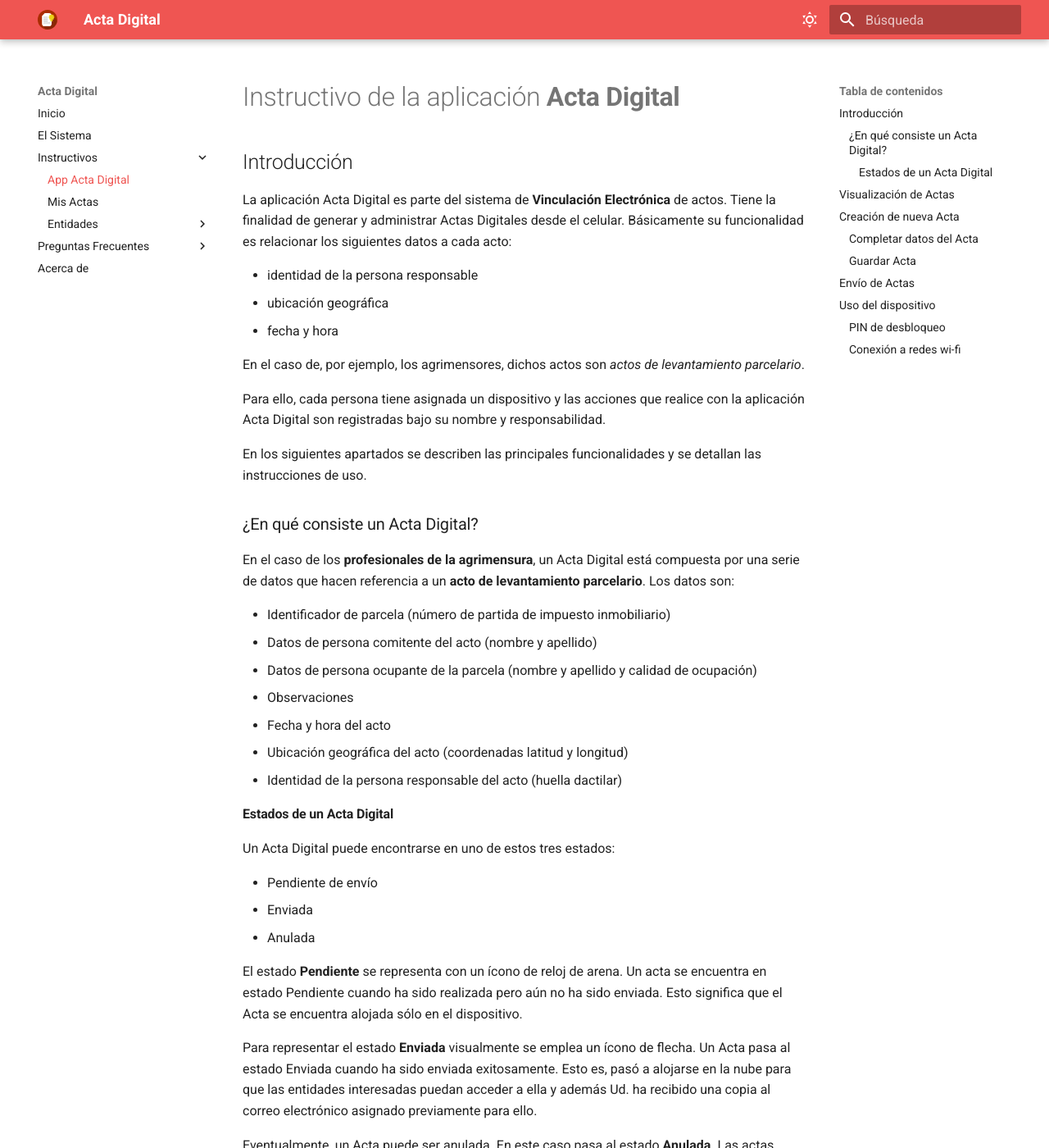
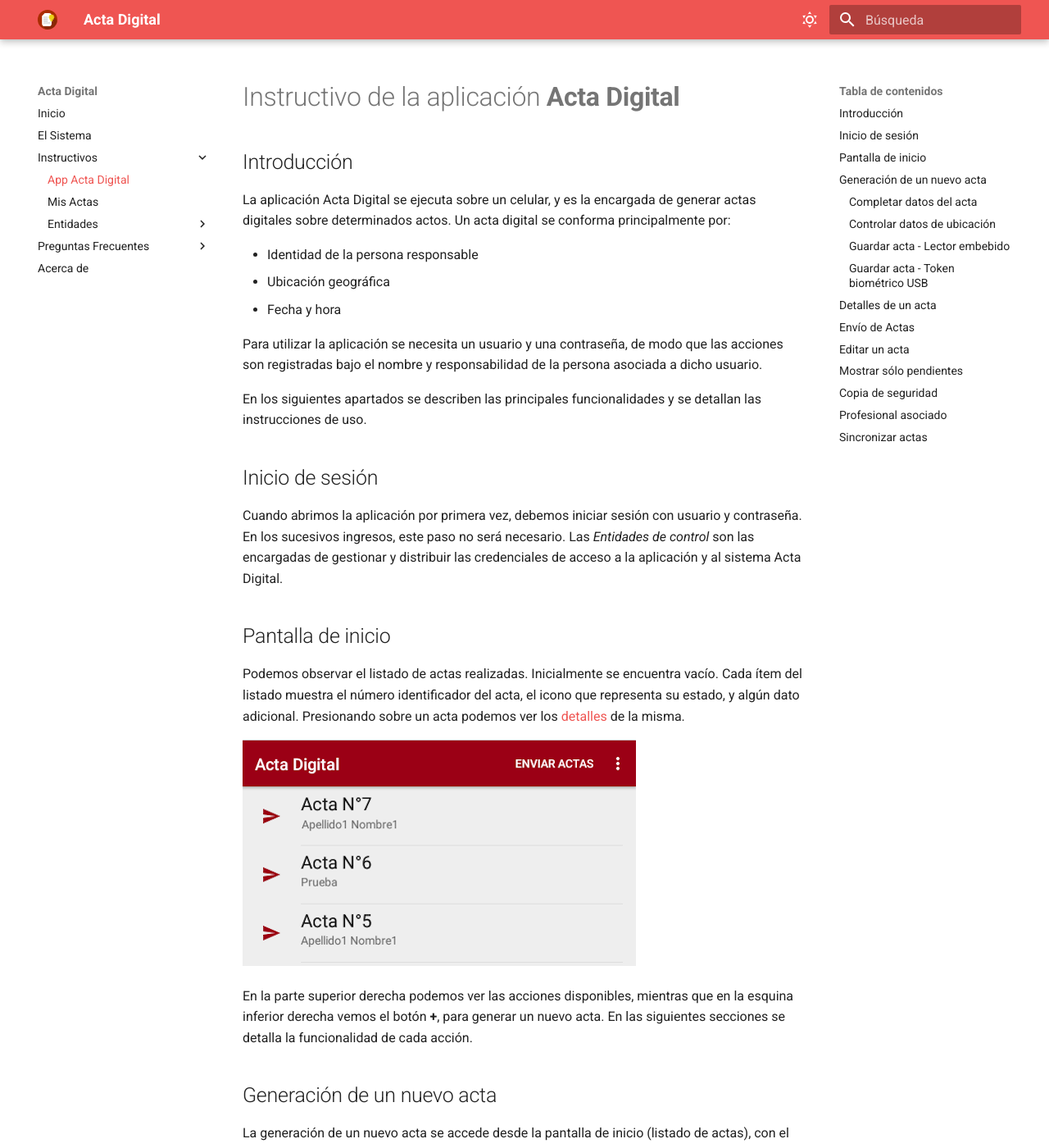
Before and after one commit to actadigital/docs, an MkDocs documentation site: the page built from docs/instructivos/app.md, in a window 1280 px wide and 1400 px high. Shown: the whole window at 82% size. Built offline with MkDocs 1.6.1 and Material for MkDocs 9.7.7, drawn with Linux system fonts in a browser that asks for light colours; some of the changed text lies outside the part shown.

Commit message:
Instructivo app

```diff
--- a/docs/instructivos/app.md
+++ b/docs/instructivos/app.md
@@ -1,131 +1,105 @@
 # Instructivo de la aplicación **Acta Digital**
 
 ## Introducción
+La aplicación Acta Digital se ejecuta sobre un celular, y es la encargada de generar actas digitales sobre determinados actos. Un acta digital se conforma principalmente por:
 
-La aplicación Acta Digital es parte del sistema de **Vinculación Electrónica** de actos. Tiene la finalidad de generar y administrar Actas Digitales desde el celular. Básicamente su funcionalidad es relacionar los siguientes datos a cada acto:
+- Identidad de la persona responsable
+- Ubicación geográfica
+- Fecha y hora
 
-- identidad de la persona responsable
-- ubicación geográfica
-- fecha y hora
+Para utilizar la aplicación se necesita un usuario y una contraseña, de modo que las acciones son registradas bajo el nombre y responsabilidad de la persona asociada a dicho usuario.
 
-En el caso de, por ejemplo, los agrimensores, dichos actos son _actos de levantamiento parcelario_.
+En los siguientes apartados se describen las principales funcionalidades y se detallan las instrucciones de uso.
 
-Para ello, cada persona tiene asignada un dispositivo y las acciones que realice con la aplicación Acta Digital son registradas bajo su nombre y responsabilidad.
+## Inicio de sesión
+Cuando abrimos la aplicación por primera vez, debemos iniciar sesión con usuario y contraseña. En los sucesivos ingresos, este paso no será necesario.
+Las _Entidades de control_ son las encargadas de gestionar y distribuir las credenciales de acceso a la aplicación y al sistema Acta Digital.
 
-En los siguientes apartados se describen las principales funcionalidades y se detallan las
-instrucciones de uso.
-
-### ¿En qué consiste un Acta Digital?
-
-En el caso de los **profesionales de la agrimensura**, un Acta Digital está compuesta por una serie de datos que hacen referencia a un **acto de levantamiento parcelario**. Los datos son:
-
-- Identificador de parcela (número de partida de impuesto inmobiliario)
-- Datos de persona comitente del acto (nombre y apellido)
-- Datos de persona ocupante de la parcela (nombre y apellido y calidad de ocupación)
-- Observaciones
-- Fecha y hora del acto
-- Ubicación geográfica del acto (coordenadas latitud y longitud)
-- Identidad de la persona responsable del acto (huella dactilar)
-
-#### Estados de un Acta Digital
-
-Un Acta Digital puede encontrarse en uno de estos tres estados:
-
-- Pendiente de envío
-- Enviada
-- Anulada
-
-El estado **Pendiente** se representa con un ícono de reloj de arena. Un acta se encuentra en estado Pendiente cuando ha sido realizada pero aún no ha sido enviada. Esto significa que el Acta se encuentra alojada sólo en el dispositivo.
-
-Para representar el estado **Enviada** visualmente se emplea un ícono de flecha. Un Acta pasa al estado Enviada cuando ha sido enviada exitosamente. Esto es, pasó a alojarse en la nube para que las entidades interesadas puedan acceder a ella y además Ud. ha recibido una copia al correo electrónico asignado previamente para ello.
-
-Eventualmente, un Acta puede ser anulada. En este caso pasa al estado **Anulada**. Las actas anuladas no pueden enviarse ni editarse.
-
-## Visualización de Actas
-
-Inicialmente el listado de actas se encuentra vacío. A medida que se van creando actas, éstas se muestran listadas en la pantalla inicial de la aplicación.
+## Pantalla de inicio
+Podemos observar el listado de actas realizadas. Inicialmente se encuentra vacío. Cada ítem del listado muestra el número identificador del acta, el icono que representa su estado, y algún dato adicional. Presionando sobre un acta podemos ver los [detalles](#detalles-de-un-acta) de la misma.
 
 ![Listado de Actas](/img/acta_listado.png)
 
-Cada ítem del listado muestra el número identifocador del Acta, el ícono que representa su estado, y el comitente del Acto. Si presiona sobre un Acta podrá ver más información acerca de la misma.
+En la parte superior derecha podemos ver las acciones disponibles, mientras que en la esquina inferior derecha vemos el botón **+**, para generar un nuevo acta.
+En las siguientes secciones se detalla la funcionalidad de cada acción.
+
+## Generación de un nuevo acta
+La generación de un nuevo acta se accede desde la pantalla de inicio (listado de actas), con el botón **+** ubicado en la parte
+inferior derecha. Al presionarlo se abre la siguiente pantalla:
+
+![Nueva Acta](/img/acta_nueva.png)
+
+Los pasos a seguir son:
+
+- Completar datos del acta
+- Controlar datos de ubicación
+- Guardar
+
+### Completar datos del acta
+- **Partida de Impuesto Inmobiliario** _(obligatorio)_: Número completo de PII. A medida que se ingresan los números, la aplicación va dando el formato apropiado y calcula el dígito de control de API. El dígito de control se muestra a la derecha del número de PII y no debe ingresarse. Se recomienda verificar que sea correcto.
+
+- **Comitente** _(obligatorio)_: Nombre y apellido del comitente.
+- **Ocupante** _(obligatorio)_: Nombre y apellido del ocupante, si lo hay.
+- **Calidad de ocupación**: Seleccionar una de las opciones. En caso de no corresponder ninguna, podrá seleccionar _Otro_ y detallar en _Nota u observación_.
+- **Nota u observación**: Cualquier aclaración que crea pertinente.
+
+La **ubicación geográfica** (latitud y longitud) es obtenida automáticamente. Mientras la aplicación resuelve la ubicación veremos la leyenda _Buscando coordenadas_
+Hasta tanto no haya coordenadas, no podremos guardar el acta, por lo que debemos esperar.
+
+!!! info "Importante"
+    La aplicación solicita al receptor GPS coordenadas cada 10 segundos. Es importante no obstaculizar la visibilidad de satélites GPS del dispositivo (techos, árboles, edificios, etc.). Por favor, lea [estas recomendaciones](/preguntas-frecuentes/recomendaciones/) para hacer un uso óptimo de la aplicación.
+
+### Controlar datos de ubicación
+Antes de guardar un acta debemos controlar que la aplicación nos muestre coordenadas, que la **precisión** sea acorde a la de un navegador GPS y que hayan transcurrido al menos **3 minutos** de toma de coordendas.
+
+!!! info "Importante"
+    Recordar que la ubaición guardada es aquella que se obtiene al momento de presionar Guardar Acta. Con lo cual, es importante **guardar** el Acta _en las cercanías_ del lugar del acto.
+
+### Guardar acta - Lector embebido
+Si los datos ingresados son válidos, al presionar **Guardar Acta**, la aplicación solicita el ingreso de la huella digital en el sensor de huellas del celular.
+
+![Solicitud de Huella Dactilar](/img/acta_solicitud-huella.png)
+
+Con sólo tocar el sensor de huellas es suficiente. Una vez reconocida la huella, el Acta se guarda y es posible visualizarla en el [listado de actas](#pantalla-de-inicio).
+
+### Guardar acta - Token biométrico USB
+Si los datos ingresados son válidos, al presionar **Guardar Acta**, la aplicación solicita que conectemos nuestro Token biométrico USB. Mientras tanto vemos el mensaje _Esperando hardware_. Una vez conectado el token, la aplicación solicita el ingreso de alguna huella digital. Presionamos el sensor y el acta se guarda.
+
+## Detalles de un acta
+Desde esta pantalla se puede acceder a la [edición de un acta](#editar-un-acta) y anular o quitar anulación de las mimas.
 
 ![Detalle de un Acta](/img/acta_detalle.png)
 
-En la pantalla de detalles se ven los datos que contiene el Acta Digital. A la derecha de las coordenadas, la aplicación presenta un botón (una lupa) para que, en caso de contar con conexión a Internet, se pueda ver sobre un mapa de Google Maps la ubicación de las coordenadas donde fue realizada el Acta.
+Además, podemos ver, en caso de contar con conexión a Internet, las coordenadas del acta sobre un mapa de Google Maps.
 
-En la esquina inferior derecha se encuentra el botón de Creación de actas. En la siguiente sección se detalla esta funcionalidad.
-
-## Creación de nueva Acta
-
-La creación de Actas se accede desde el listado de actas, con el botón que se ubica en la parte
-inferior derecha de la pantalla. Al presionarlo se abre la siguiente pantalla:
-
-![Nueva Acta](/img/acta_nueva.png)
-
-Los pasos son:
-
-- Completar datos del Acta
-- Guardar Acta
-
-### Completar datos del Acta
-
-Campos a completar:
-
-- **Partida de Impuesto Inmobiliario** _(obligatorio)_: Número completo de PII. A medida que se ingresan los números, la aplicación va dando el formato apropiado y calcula el dígito de control de API. El dígito de control se muestra a la derecha del número de PII y no debe ingresarse. Se recomienda verificar que sea correcto.
+## Envío de Actas
+El envío de actas se realiza desde el [listado](#pantalla-de-inicio) de las mismas.
+Podemos **enviar todas** las actas pendientes usando la opción _Enviar actas_ del menú. También podemos mantener apretado un acta y **seleccionar** cual o cuáles queremos enviar.
 
 !!! info "Importante"
-    Si la PII se ingresa incorrectamente, **NO** funcionará el control automático de calidad de la misma y puede ocasionar el rechazo de la misma de parte de las entidades controladoras.
+	Para realizar el envío de actas es necesario que el celular este conectado a **internet**.
 
-- **Comitente** _(obligatorio)_: Nombre y apellido del comitente.
-- **Ocupante** _(obligatorio)_: Nombre y apellido del ocupante, si existe.
-- **Calidad de ocupación**: En este campo se despliegan opciones predeterminadas por Catastro. Selecciona la adecuada al caso. En su defecto, podrá seleccionar "Otro" y detalle en el cmapo Observaciones.
-- **Nota u observación**: Cualquier aclaración que crea adecuada.
-
-La ubicación (coordenadas latitud y longitud) se obtiene automáticamente y es inmodificable. Mientras ese campo esté vacío, se debe aguardar hasta que la aplicación las obtenga; mientras tanto pueden completarse los restantes datos del Acta.
-
-!!! warning "Importante"
-    La aplicación solicita al receptor GPS coordenadas cada 10 segundos. Es importante no obstaculizar la visibilidad de satélites GPS del dispositivo (techos, árboles, edificios, etc.). Por favor, lea [estas recomendaciones](/preguntas-frecuentes/recomendaciones/) para hacer un mejor uso de la aplicación.
-
-### Guardar Acta
-
-Para guardar el Acta simplemente presione **Guardar Acta**. Si los datos no están completos, la aplicación resalta aquellos campos obligatorios o inválidos. Si todo está bien, al presionar **Guardar Acta**, la aplicación solicita el ingreso de la huella dactilar de la persona asociada a ese dispositivo.
-
-![Solicitud de Huella Dactilar](/img/acta_solicitud-huella.png)
-
-Con sólo tocar el sensor de huellas es suficiente. Una vez reconocida la huella, el Acta se guarda y es posible visualizarla en el [listado de actas](#visualizacion-de-actas).
-
-!!! success "Importante"
-    Inmediatamente luego de que la huella dactilar es reconocida, en ese momento se guarda la posición. Es decir, las coordenadas obtenidas en ese preciso instante. Con lo cual, es importante **guardar** el Acta _en las cercanías_ del lugar de interés.
-
-## Envío de Actas
-
-El envío de actas se realiza desde el listado de las mismas. Seleccione las actas que quiere enviar y luego presione el botón **Enviar**. Para seleccionar un Acta, presione unos
-segundos sobre la misma.
-
-![Seleccionar Actas para enviar](/img/acta_enviar.png)
-
-*Aquí pueden verse seleccionadas las actas número 2 y 3, y el botón __Enviar__.*
-
-La aplicación solicitará que confirme la operación. Es importante remarcar que **para realizar el envío de las Actas se necesita conexión a Internet**.
-
-Otra opción de envío es enviar _todas_ las actas pendientes, evitando seleccionar una por una. Para ello, no habiendo seleccionado ningún Acta, presione el botón **Enviar actas** ubicado en el menú superior del listado de actas.
+Una vez enviadas las actas, estas estarán disponibles para administrar a través de [Mis Actas](#) y serán visibles para las _Entidades de control_.
 
 ![Enviar todas la Actas Pendientes](/img/acta_enviar-todas.png)
 
 *Presionando __Enviar Actas__, serán enviadas todas las actas en Estado Pendiente.*
 
-!!! info "Conexión a Internet"
-    Para realizar el envío de las actas se necesita conexión a Internet. Debe conectar el dispositivo a una red Wi-Fi (o compartir datos desde otro dispositivo).
+![Seleccionar Actas para enviar](/img/acta_enviar.png)
 
-## Uso del dispositivo
+*Aquí pueden verse seleccionadas las actas número 2 y 3.*
 
-### PIN de desbloqueo
+## Editar un acta
+Pueden editarse sólo aquellas actas en estado **Pendiente**. La fecha del acta y la ubicación geográfica no pueden ser modificadas, ni tampoco la aplicación las modifica.
 
-El dispositivo suele tener configurado un PIN por defecto que siempre es **1234**. Este código será solicitado cuando encienda el dispositivo. Los siguientes desbloqueos podrán realizarse empleando la huella dactilar o el mismo PIN.
+Para guardar los cambios la aplicación solicitará ingresar nuevamente la huella digital.
 
-### Conexión a redes wi-fi
+## Mostrar sólo pendientes
+Acción de la [pantalla de inicio](#pantalla-de-inicio) que permite ocultar del listado de actas aquellas que estén enviadas o anuladas.
 
-Para ver las redes wi-fi disponibles y conectarse a una de ellas, ingrese al menú **Wi-Fi Connection** desde la esquina superior derecha de la pantalla inicial. Luego, en la pantalla **Wi-Fi Settings** active el _Switch Wifi_.
+## Copia de seguridad
+Acción de la [pantalla de inicio](#pantalla-de-inicio) que realiza una copia de seguridad de aquellas actas pendientes. Esto permite..
 
-![Menú Wi-Fi Connection](/img/wifi_menu.jpg)
-![Switch Wifi](/img/wifi_switch.jpg)
+## Profesional asociado
+
+## Sincronizar actas
--- a/docs/sistema.md
+++ b/docs/sistema.md
@@ -0,0 +1,29 @@
+## Gestion de usuarios
+
+### ¿En qué consiste un Acta Digital?
+
+En el caso de los **profesionales de la agrimensura**, un Acta Digital está compuesta por una serie de datos que hacen referencia a un **acto de levantamiento parcelario**. Los datos son:
+
+- Identificador de parcela (número de partida de impuesto inmobiliario)
+- Datos de persona comitente del acto (nombre y apellido)
+- Datos de persona ocupante de la parcela (nombre y apellido y calidad de ocupación)
+- Observaciones
+- Fecha y hora del acto
+- Ubicación geográfica del acto (coordenadas latitud y longitud)
+- Identidad de la persona responsable del acto (huella dactilar)
+
+#### Estados de un acta
+
+Un Acta Digital puede encontrarse en uno de estos tres estados:
+
+- Pendiente de envío
+- Enviada
+- Anulada
+
+El estado **Pendiente** se representa con un ícono de reloj de arena. Un acta se encuentra en estado Pendiente cuando ha sido realizada pero aún no ha sido enviada. Esto significa que el Acta se encuentra alojada sólo en el dispositivo.
+
+Para representar el estado **Enviada** visualmente se emplea un ícono de flecha. Un Acta pasa al estado Enviada cuando ha sido enviada exitosamente. Esto es, pasó a alojarse en la nube para que las entidades interesadas puedan acceder a ella y además Ud. ha recibido una copia al correo electrónico asignado previamente para ello.
+
+Eventualmente, un Acta puede ser anulada. En este caso pasa al estado **Anulada**. Las actas anuladas no pueden enviarse ni editarse.
+
+## Control automático de ubicación
```
Also changed, not shown: docs/index.md (+1 -1 lines).
